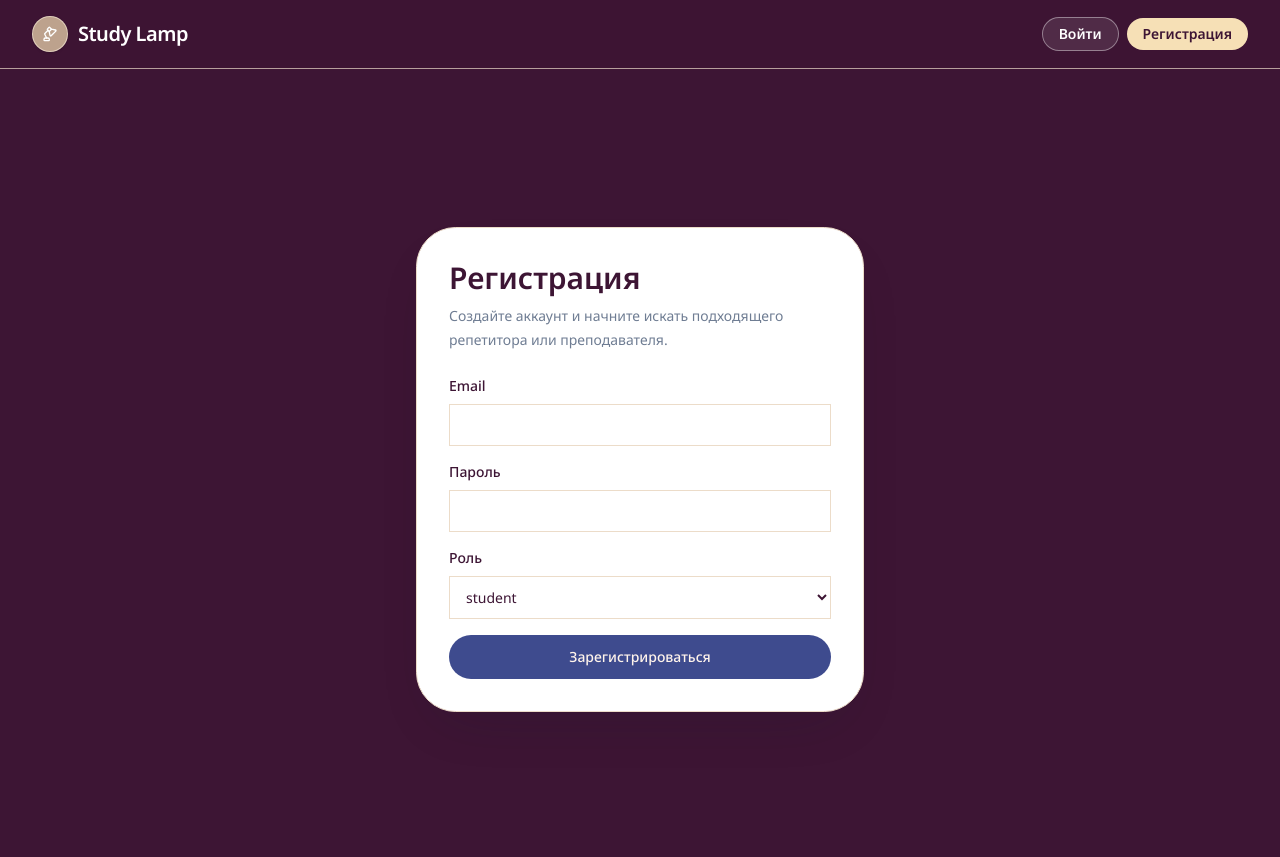
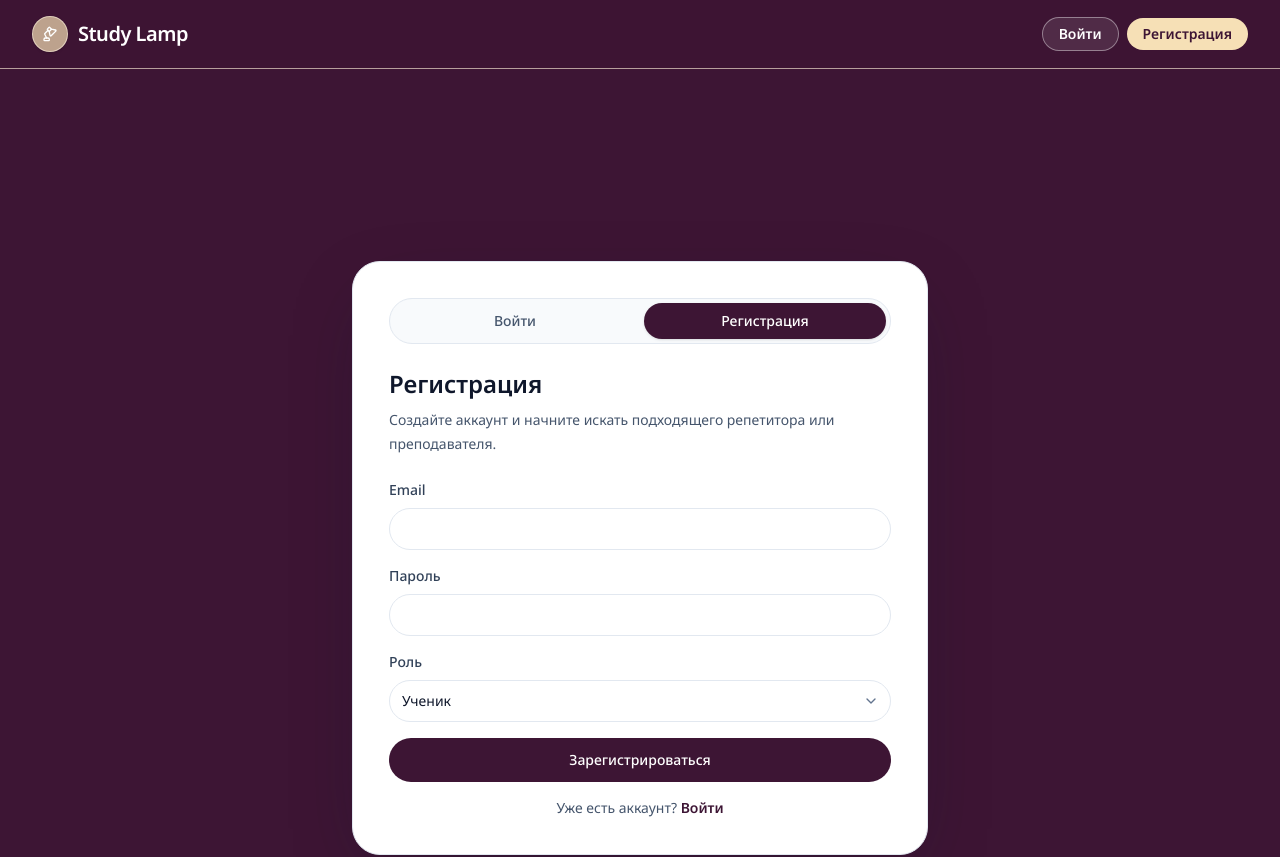
Before and after one commit to kingdamiano/TutorHub, a Next.js app in the folder frontend/: page /register in a window 1280 px wide. Shown: the top 857 px of the page. Built offline with nearby package versions, Linux system fonts and the light colour scheme.

Commit message:
Style updates: hover lift on TutorCard, register page styling, role labels

```diff
--- a/frontend/app/AuthModal.tsx
+++ b/frontend/app/AuthModal.tsx
@@ -218,9 +218,9 @@ export default function AuthModal({
                   id="auth-role"
                   value={role}
                   onChange={(event) => setRole(event.target.value)}
-                  className="w-full rounded-[inherit] border border-slate-200 bg-white px-3 py-2.5 text-sm text-slate-900 outline-none transition focus:border-[#3D1534]"
+                  className="w-full rounded-xl border border-slate-200 bg-white px-3 py-2.5 text-sm text-slate-900 outline-none transition focus:border-[#3D1534]"
                 >
-                  <option value="student">Студент</option>
+                  <option value="student">Ученик</option>
                   <option value="tutor">Репетитор</option>
                 </select>
               </div>
--- a/frontend/app/login/page.tsx
+++ b/frontend/app/login/page.tsx
@@ -38,7 +38,7 @@ export default function LoginPage() {
       } else {
         setError(data.message ?? 'Ошибка входа');
       }
-    } catch (err) {
+    } catch {
       setError('Ошибка входа');
     } finally {
       setIsSubmitting(false);
@@ -46,14 +46,33 @@ export default function LoginPage() {
   }
 
   return (
-    <main className="mx-auto flex min-h-screen max-w-5xl items-center justify-center px-4 py-10 sm:px-6 lg:px-8">
-      <section className="w-full max-w-md rounded-3xl border border-border bg-card p-8 shadow-[0_24px_60px_-28px_rgba(15,23,42,0.24)]">
-        <h1 className="font-sans text-3xl font-semibold text-foreground">Вход</h1>
-        <p className="mt-2 text-sm leading-6 text-muted-foreground">Войдите в аккаунт, чтобы продолжить бронирование уроков.</p>
+    <main className="flex min-h-screen items-start justify-center bg-[#3D1534] px-4 pt-28 pb-4 sm:px-6 lg:px-8">
+      <section className="mt-20 w-full max-w-xl rounded-[28px] border border-slate-200 bg-white p-9 shadow-[0_24px_80px_-24px_rgba(15,23,42,0.35)]">
+        <div className="flex gap-2 rounded-full border border-slate-200 bg-slate-50 p-1">
+          <button
+            type="button"
+            className="flex-1 rounded-full bg-[#3D1534] px-4 py-2 text-sm font-medium text-white shadow-sm"
+          >
+            Войти
+          </button>
+          <button
+            type="button"
+            onClick={() => router.push('/register')}
+            className="flex-1 rounded-full px-4 py-2 text-sm font-medium text-slate-600 transition-all duration-200 hover:bg-secondary/30 hover:text-slate-900"
+          >
+            Регистрация
+          </button>
+        </div>
+
+        <div className="mt-6">
+          <h1 className="font-sans text-2xl font-semibold text-slate-900">Вход</h1>
+          <p className="mt-2 text-sm leading-6 text-slate-600">
+            Войдите в аккаунт, чтобы продолжить бронирование уроков.
+          </p>
 
           <form onSubmit={handleSubmit} className="mt-6 space-y-4">
             <div>
-            <label htmlFor="email" className="mb-2 block text-sm font-medium text-foreground">
+              <label htmlFor="email" className="mb-2 block text-sm font-medium text-slate-700">
                 Email
               </label>
               <input
@@ -62,11 +81,11 @@ export default function LoginPage() {
                 value={email}
                 onChange={(event) => setEmail(event.target.value)}
                 required
-              className="w-full rounded-[inherit] border border-border bg-white px-3 py-2.5 text-sm text-foreground outline-none transition focus:border-primary"
+                className="w-full rounded-xl border border-slate-200 bg-white px-3 py-2.5 text-sm text-slate-900 outline-none transition focus:border-[#3D1534]"
               />
             </div>
             <div>
-            <label htmlFor="password" className="mb-2 block text-sm font-medium text-foreground">
+              <label htmlFor="password" className="mb-2 block text-sm font-medium text-slate-700">
                 Пароль
               </label>
               <input
@@ -75,18 +94,26 @@ export default function LoginPage() {
                 value={password}
                 onChange={(event) => setPassword(event.target.value)}
                 required
-              className="w-full rounded-[inherit] border border-border bg-white px-3 py-2.5 text-sm text-foreground outline-none transition focus:border-primary"
+                className="w-full rounded-xl border border-slate-200 bg-white px-3 py-2.5 text-sm text-slate-900 outline-none transition focus:border-[#3D1534]"
               />
             </div>
             {error && <div className="rounded-xl border border-amber-200 bg-amber-50 px-3 py-2 text-sm text-amber-800">{error}</div>}
             <button
               type="submit"
               disabled={isSubmitting}
-            className="w-full rounded-full bg-primary px-4 py-3 text-sm font-medium text-primary-foreground transition hover:opacity-90 disabled:cursor-not-allowed disabled:opacity-70"
+              className="w-full rounded-full bg-[#3D1534] px-4 py-3 text-sm font-medium text-white transition-all duration-200 hover:bg-[#2F102A] hover:opacity-95 disabled:cursor-not-allowed disabled:opacity-70"
             >
               {isSubmitting ? 'Вход...' : 'Войти'}
             </button>
           </form>
+
+          <p className="mt-4 text-center text-sm text-slate-600">
+            Нет аккаунта?{' '}
+            <button type="button" onClick={() => router.push('/register')} className="font-semibold text-[#3D1534] underline-offset-4 transition-colors duration-200 hover:text-[#2F102A] hover:underline">
+              Зарегистрироваться
+            </button>
+          </p>
+        </div>
       </section>
     </main>
   );
--- a/frontend/app/register/page.tsx
+++ b/frontend/app/register/page.tsx
@@ -1,6 +1,7 @@
 'use client';
 
 import { useState } from 'react';
+import { ChevronDown } from 'lucide-react';
 import { useRouter } from 'next/navigation';
 
 export default function RegisterPage() {
@@ -35,7 +36,7 @@ export default function RegisterPage() {
       }
 
       setError(data.message ?? 'Ошибка регистрации');
-    } catch (err) {
+    } catch {
       setError('Ошибка регистрации');
     } finally {
       setIsSubmitting(false);
@@ -43,14 +44,33 @@ export default function RegisterPage() {
   }
 
   return (
-    <main className="mx-auto flex min-h-screen max-w-5xl items-center justify-center px-4 py-10 sm:px-6 lg:px-8">
-      <section className="w-full max-w-md rounded-3xl border border-border bg-card p-8 shadow-[0_24px_60px_-28px_rgba(15,23,42,0.24)]">
-        <h1 className="font-sans text-3xl font-semibold text-foreground">Регистрация</h1>
-        <p className="mt-2 text-sm leading-6 text-muted-foreground">Создайте аккаунт и начните искать подходящего репетитора или преподавателя.</p>
+    <main className="flex min-h-screen items-start justify-center bg-[#3D1534] px-4 pt-28 pb-4 sm:px-6 lg:px-8">
+      <section className="mt-20 w-full max-w-xl rounded-[28px] border border-slate-200 bg-white p-9 shadow-[0_24px_80px_-24px_rgba(15,23,42,0.35)]">
+        <div className="flex gap-2 rounded-full border border-slate-200 bg-slate-50 p-1">
+          <button
+            type="button"
+            onClick={() => router.push('/login')}
+            className="flex-1 rounded-full px-4 py-2 text-sm font-medium text-slate-600 transition-all duration-200 hover:bg-secondary/30 hover:text-slate-900"
+          >
+            Войти
+          </button>
+          <button
+            type="button"
+            className="flex-1 rounded-full bg-[#3D1534] px-4 py-2 text-sm font-medium text-white shadow-sm"
+          >
+            Регистрация
+          </button>
+        </div>
+
+        <div className="mt-6">
+          <h1 className="font-sans text-2xl font-semibold text-slate-900">Регистрация</h1>
+          <p className="mt-2 text-sm leading-6 text-slate-600">
+            Создайте аккаунт и начните искать подходящего репетитора или преподавателя.
+          </p>
 
           <form onSubmit={handleSubmit} className="mt-6 space-y-4">
             <div>
-            <label htmlFor="email" className="mb-2 block text-sm font-medium text-foreground">
+              <label htmlFor="email" className="mb-2 block text-sm font-medium text-slate-700">
                 Email
               </label>
               <input
@@ -59,11 +79,11 @@ export default function RegisterPage() {
                 value={email}
                 onChange={(event) => setEmail(event.target.value)}
                 required
-              className="w-full rounded-[inherit] border border-border bg-white px-3 py-2.5 text-sm text-foreground outline-none transition focus:border-primary"
+                className="w-full rounded-xl border border-slate-200 bg-white px-3 py-2.5 text-sm text-slate-900 outline-none transition focus:border-[#3D1534]"
               />
             </div>
             <div>
-            <label htmlFor="password" className="mb-2 block text-sm font-medium text-foreground">
+              <label htmlFor="password" className="mb-2 block text-sm font-medium text-slate-700">
                 Пароль
               </label>
               <input
@@ -72,32 +92,43 @@ export default function RegisterPage() {
                 value={password}
                 onChange={(event) => setPassword(event.target.value)}
                 required
-              className="w-full rounded-[inherit] border border-border bg-white px-3 py-2.5 text-sm text-foreground outline-none transition focus:border-primary"
+                className="w-full rounded-xl border border-slate-200 bg-white px-3 py-2.5 text-sm text-slate-900 outline-none transition focus:border-[#3D1534]"
               />
             </div>
             <div>
-            <label htmlFor="role" className="mb-2 block text-sm font-medium text-foreground">
+              <label htmlFor="role" className="mb-2 block text-sm font-medium text-slate-700">
                 Роль
               </label>
+              <div className="relative">
                 <select
                   id="role"
                   value={role}
                   onChange={(event) => setRole(event.target.value)}
-              className="w-full rounded-[inherit] border border-border bg-white px-3 py-2.5 text-sm text-foreground outline-none transition focus:border-primary"
+                  className="w-full appearance-none rounded-xl border border-slate-200 bg-white px-3 py-2.5 pr-10 text-sm text-slate-900 outline-none transition focus:border-[#3D1534]"
                 >
-              <option value="student">student</option>
-              <option value="tutor">tutor</option>
+                  <option value="student">Ученик</option>
+                  <option value="tutor">Репетитор</option>
                 </select>
+                <ChevronDown className="pointer-events-none absolute right-3 top-1/2 h-4 w-4 -translate-y-1/2 text-slate-500" />
+              </div>
             </div>
             {error && <div className="rounded-xl border border-amber-200 bg-amber-50 px-3 py-2 text-sm text-amber-800">{error}</div>}
             <button
               type="submit"
               disabled={isSubmitting}
-            className="w-full rounded-full bg-primary px-4 py-3 text-sm font-medium text-primary-foreground transition hover:opacity-90 disabled:cursor-not-allowed disabled:opacity-70"
+              className="w-full rounded-full bg-[#3D1534] px-4 py-3 text-sm font-medium text-white transition-all duration-200 hover:bg-[#2F102A] hover:opacity-95 disabled:cursor-not-allowed disabled:opacity-70"
             >
               {isSubmitting ? 'Регистрация...' : 'Зарегистрироваться'}
             </button>
           </form>
+
+          <p className="mt-4 text-center text-sm text-slate-600">
+            Уже есть аккаунт?{' '}
+            <button type="button" onClick={() => router.push('/login')} className="font-semibold text-[#3D1534] underline-offset-4 transition-colors duration-200 hover:text-[#2F102A] hover:underline">
+              Войти
+            </button>
+          </p>
+        </div>
       </section>
     </main>
   );
--- a/frontend/app/tutors/[id]/BookingForm.tsx
+++ b/frontend/app/tutors/[id]/BookingForm.tsx
@@ -84,7 +84,7 @@ export default function BookingForm({ tutorProfileIri, subjectOptions }: Booking
 
   if (!token) {
     return (
-      <section className="rounded-xl border border-white/10 bg-white/95 p-6 shadow-[0_20px_45px_-24px_rgba(15,23,42,0.2)] sm:p-8">
+      <section className="rounded-[1.25rem] border border-[#3D1534]/10 bg-[#FFF4EB] p-6 shadow-[0_20px_45px_-24px_rgba(15,23,42,0.2)] sm:p-8">
         <h2 className="font-sans text-2xl font-semibold text-foreground">Забронировать урок</h2>
         <p className="mt-3 text-sm leading-6 text-muted-foreground">
           Войдите, чтобы забронировать урок и выбрать удобное время.
@@ -102,7 +102,7 @@ export default function BookingForm({ tutorProfileIri, subjectOptions }: Booking
 
   if (subjectOptions.length === 0) {
     return (
-      <section className="rounded-xl border border-white/10 bg-white/95 p-6 shadow-[0_20px_45px_-24px_rgba(15,23,42,0.2)] sm:p-8">
+      <section className="rounded-[1.25rem] border border-[#3D1534]/10 bg-[#FFF4EB] p-6 shadow-[0_20px_45px_-24px_rgba(15,23,42,0.2)] sm:p-8">
         <h2 className="font-sans text-2xl font-semibold text-foreground">Забронировать урок</h2>
         <p className="mt-3 text-sm text-muted-foreground">Нет доступных предметов для бронирования.</p>
       </section>
@@ -160,7 +160,7 @@ export default function BookingForm({ tutorProfileIri, subjectOptions }: Booking
   }
 
   return (
-    <section className="rounded-xl border border-white/10 bg-white/95 p-6 shadow-[0_20px_45px_-24px_rgba(15,23,42,0.2)] sm:p-8">
+    <section className="rounded-[1.25rem] border border-[#3D1534]/10 bg-[#FFF4EB] p-6 shadow-[0_20px_45px_-24px_rgba(15,23,42,0.2)] sm:p-8">
       <h2 className="font-sans text-2xl font-semibold text-foreground">Забронировать урок</h2>
       <form onSubmit={handleSubmit} className="mt-6 space-y-4">
         <div>
--- a/frontend/components/TutorCard.tsx
+++ b/frontend/components/TutorCard.tsx
@@ -69,7 +69,7 @@ export default function TutorCard({ tutor, isActive }: { tutor: TutorProfile; is
   return (
     <Link
       href={`/tutors/${id}`}
-      className={`group block h-[300px] w-[calc(100%+20px)] -mx-[10px] overflow-hidden rounded-2xl border-[0.5px] border-[rgba(245,222,179,0.4)] bg-white shadow-sm transition-transform duration-200 ${
+      className={`group block h-[300px] w-[calc(100%+20px)] -mx-[10px] overflow-hidden rounded-2xl border-[0.5px] border-[rgba(245,222,179,0.4)] bg-white shadow-sm transition-all duration-300 ease-out hover:-translate-y-1 hover:shadow-xl ${
         isActive ? 'scale-105 shadow-2xl' : 'scale-95'
       }`}
     >
--- a/frontend/components/TutorGrid.tsx
+++ b/frontend/components/TutorGrid.tsx
@@ -9,7 +9,7 @@ export default function TutorGrid({ tutors }: { tutors: any[] }) {
     <div className="grid grid-cols-1 gap-6 sm:grid-cols-2 xl:grid-cols-3">
       {tutors.map((t) => (
         <div key={t['@id'] ?? t.id} className="flex justify-center">
-          <div className="w-full max-w-sm overflow-hidden">
+          <div className="w-full max-w-sm overflow-visible">
             <TutorCard tutor={t} />
           </div>
         </div>
```
Also changed, not shown: frontend/app/tutors/[id]/page.tsx (+13 -13 lines). Lines whose indentation alone changed are shown as unchanged.
